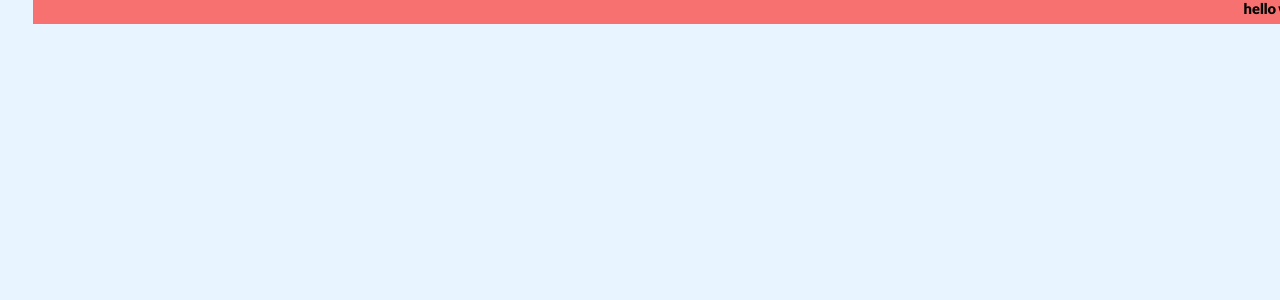
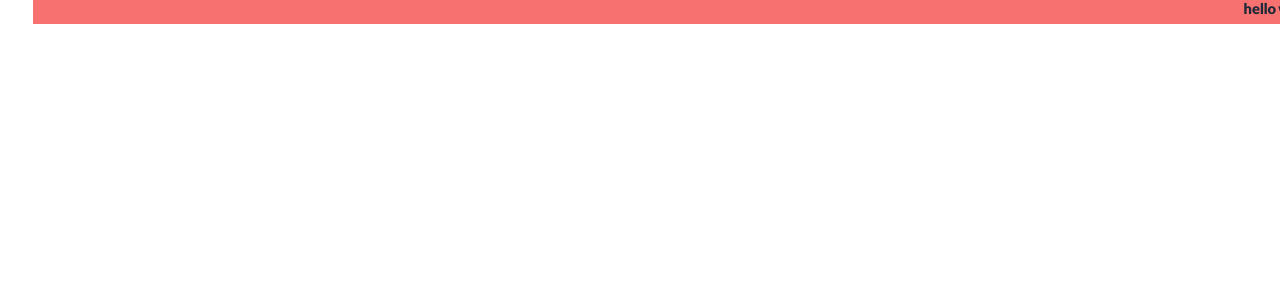
Before and after one commit to mehdimh95/dornika-test, a Next.js app: page / in a window 1280 px wide. Shown: the top 300 px of the page. Built offline with nearby package versions, Linux system fonts and the light colour scheme.

Commit message:
feat: add daisyui config to tailwind

```diff
--- a/tailwind.config.js
+++ b/tailwind.config.js
@@ -42,5 +42,5 @@ module.exports = {
       },
     },
   },
-  plugins: [],
+  plugins: [require('daisyui')],
 };
```
